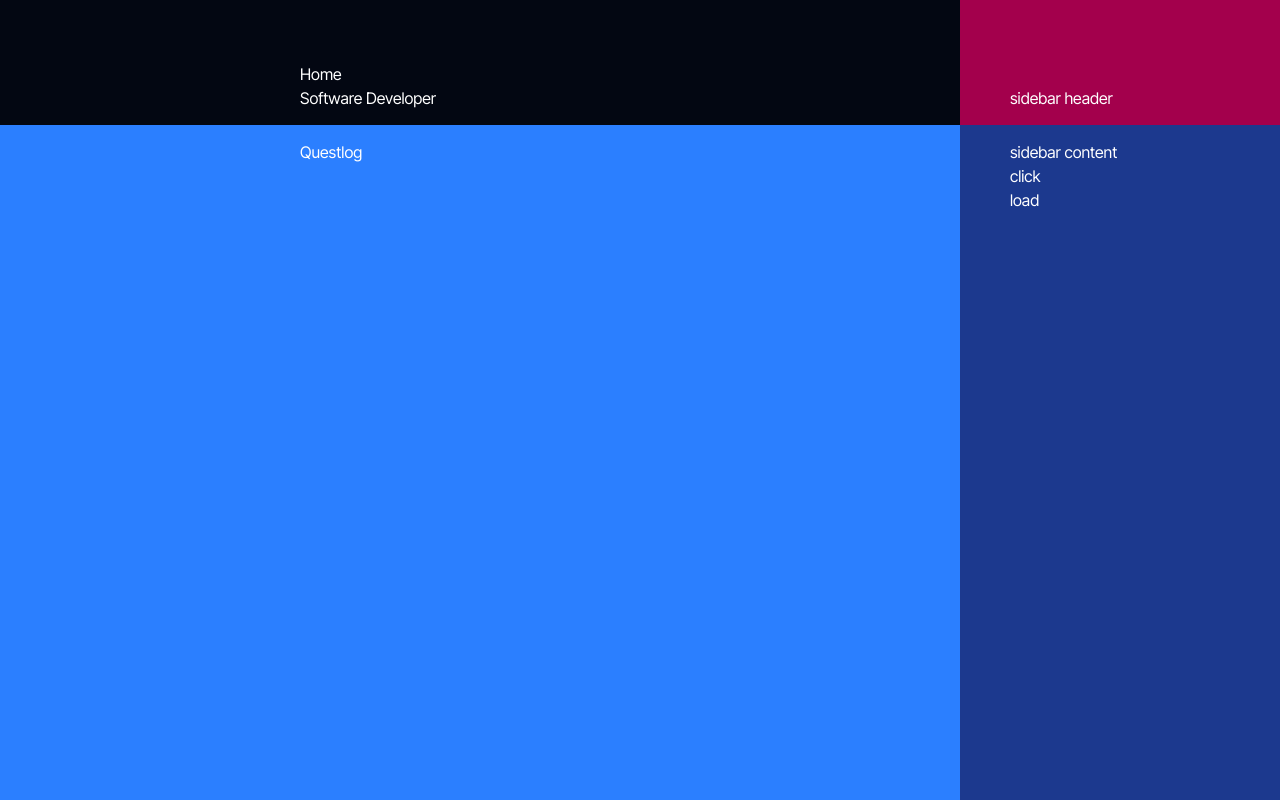
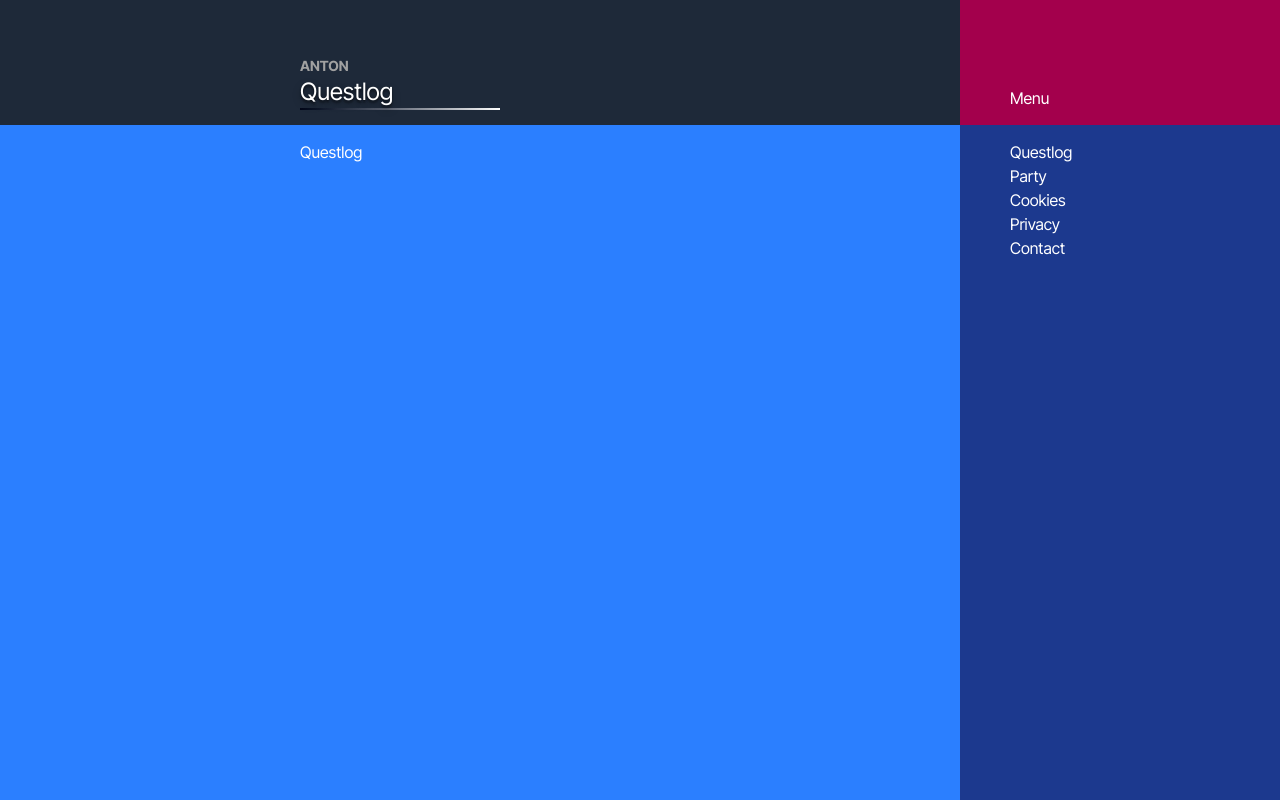
Before and after one commit to audioanton/dev-website-frontend, a Next.js app: page / in a window 1280 px wide. Shown: the top 800 px of the page. Built offline with nearby package versions, Linux system fonts and the light colour scheme.

Commit message:
added page hide/show section function and some styling

```diff
--- a/app/page.tsx
+++ b/app/page.tsx
@@ -4,40 +4,73 @@ import Header from "@/app/ui/blocks/Header";
 import Sidebar from "@/app/ui/blocks/Sidebar";
 import Main from "@/app/ui/blocks/Main";
 import Questlog from "./ui/sections/Questlog";
+import Contact from "./ui/sections/Contact";
+import Party from "./ui/sections/Party";
+import Policy from "./ui/sections/Policy";
 import React, { useState } from "react";
-import { useEffect } from "react";
 
 export default function Home() {
-  const [title, setTitle] = useState("Home");
-  const [hiddenSections, setHiddenSections] = useState<boolean[]>([false, true, true, true, true]);
+  const [focusedSection, setFocusedSection] = useState("Questlog");
 
-  const toggleSection = (index: number) => {
-  setHiddenSections(prev =>
-    prev.map((isHidden, i) => (i === index ? !isHidden : isHidden))
-  );
-};
+  const sections = [
+    {
+      name: "Questlog",
+      jsx: <Questlog />,
+    },
+    {
+      name: "Party",
+      jsx: <Party />,
+    },
+    {
+      name: "Cookies",
+      jsx: <Policy title="Cookies" />,
+    },
+    {
+      name: "Privacy",
+      jsx: <Policy title="Privacy" />,
+    },
+    {
+      name: "Contact",
+      jsx: <Contact />,
+    },
+  ];
 
-  const sections = {
-    questlog: <Questlog />,
-    party: <></>,
-    cookies: <></>,
-    privacy: <></>,
-    contact: <></>,
-  };
-
-  const setHeaderTitle = (title: string): void => {
-    setTitle(title);
+  const selectSection = (title: string): void => {
+    setFocusedSection(title);
   };
 
   return (
     <>
-      <Header title={title} subtitle="Software Developer" />
-      <Sidebar setPageName={setHeaderTitle} loadContent={toggleSection} />
-      <Main children={sections.questlog} hidden={hiddenSections[0]} />
-      <Main children={sections.party} />
-      <Main children={sections.contact} />
-      <Main children={sections.cookies} />
-      <Main children={sections.privacy} />
+      <Header title="ANTON" subtitle={focusedSection} />
+      <Sidebar
+        select={selectSection}
+        content={sections.map((section) => section.name)}
+      />
+      <Main
+        children={sections[0].jsx}
+        name={sections[0].name}
+        selection={focusedSection}
+      />
+      <Main
+        children={sections[1].jsx}
+        name={sections[1].name}
+        selection={focusedSection}
+      />
+      <Main
+        children={sections[2].jsx}
+        name={sections[2].name}
+        selection={focusedSection}
+      />
+      <Main
+        children={sections[3].jsx}
+        name={sections[3].name}
+        selection={focusedSection}
+      />
+      <Main
+        children={sections[4].jsx}
+        name={sections[4].name}
+        selection={focusedSection}
+      />
     </>
   );
 }
--- a/app/ui/blocks/Header.tsx
+++ b/app/ui/blocks/Header.tsx
@@ -3,12 +3,15 @@ interface HeaderData {
   subtitle: string;
 }
 
-function Header(data: HeaderData) {
+function Header({ title, subtitle }: HeaderData) {
   return (
-    <div className="absolute top-0 left-0 text-white bg-gray-950 w-full md:w-3/4 h-[125px]">
+    <div className="absolute top-0 left-0 text-white bg-gray-800 w-full md:w-3/4 h-[125px]">
       <div className="absolute bottom-0 px-[50px] py-[15px] xl:px-[300px]">
-        <h1 className="">{data.title}</h1>
-        <h2>{data.subtitle}</h2>
+        <h1 className="text-neutral-400 text-sm font-bold [text-shadow:_1px_1px_1_#000,_-1px_-1px_1_#000,_1px_-1px_1_#000,_-1px_1px_1_#000]">
+          {title}
+        </h1>
+        <h2 className="text-2xl text-shadow-lg/30">{subtitle}</h2>
+        <div className="h-[2px] bg-linear-to-r from-slate-950 to-white w-50"></div>
       </div>
     </div>
   );
--- a/app/ui/blocks/Main.tsx
+++ b/app/ui/blocks/Main.tsx
@@ -1,15 +1,14 @@
 "use client";
 
 import { PropsWithChildren } from "react";
-import { useEffect } from "react";
 
 interface mainProps extends PropsWithChildren {
-  hidden: boolean;
+  name: string;
+  selection: string;
 }
 
-const Main = ({ hidden, children }: mainProps) => {
-
-  let hiddenClass = hidden ? 'hidden' : '';
+const Main = ({ name, selection, children }: mainProps) => {
+  let hiddenClass = name === selection ? "" : "hidden";
 
   return (
     <div
--- a/app/ui/blocks/Sidebar.tsx
+++ b/app/ui/blocks/Sidebar.tsx
@@ -1,15 +1,11 @@
 "use client";
 
 interface SidebarProps {
-  // function defined in page to set Header page title
-  setPageName: (page: string) => void;
-  // function defined in page.tsx to load content based on name
-  loadContent: (index: number) => void;
-  // "quest log", "party"
-  // content: string[];
+  select: (section: string) => void;
+  content: string[];
 }
 
-const Sidebar = (props: SidebarProps) => {
+const Sidebar = ({ select, content }: SidebarProps) => {
   const openMobileMenu = () => {
     // open
   };
@@ -20,13 +16,15 @@ const Sidebar = (props: SidebarProps) => {
       <div className="hidden md:block absolute right-0 top-0 w-1/4 h-full bg-blue-900 text-white">
         <div className="absolute h-[125px] w-full bg-pink-800">
           <div className="absolute bottom-0 px-[20px] py-[15px] xl:px-[50px]">
-            sidebar header
+            Menu
           </div>
         </div>
         <div className="flex flex-col items-start absolute top-[125px] px-[20px] py-[15px] xl:px-[50px]">
-          sidebar content
-          <button onClick={() => props.setPageName("clicked")}>click</button>
-          <button onClick={() => props.loadContent(0)}>load</button>
+          {content.map((section, index) => (
+            <button key={index} onClick={() => select(section)}>
+              {section}
+            </button>
+          ))}
         </div>
       </div>
       {/*
--- a/app/ui/sections/Contact.tsx
+++ b/app/ui/sections/Contact.tsx
@@ -1,5 +1,5 @@
 const Contact = () => {
-  return <></>;
+  return <div>Contact</div>;
 };
 
 export default Contact;
--- a/app/ui/sections/Party.tsx
+++ b/app/ui/sections/Party.tsx
@@ -1,5 +1,5 @@
 const Party = () => {
-  return <></>;
+  return <>Party</>;
 };
 
 export default Party;
--- a/app/ui/sections/Policy.tsx
+++ b/app/ui/sections/Policy.tsx
@@ -0,0 +1,13 @@
+interface PolicyProps {
+    title: string;
+}
+
+const Policy = ({ title }: PolicyProps) => {
+    return (
+        <>
+        <h2>{title}</h2>
+        </>
+    )
+};
+
+export default Policy;
```
